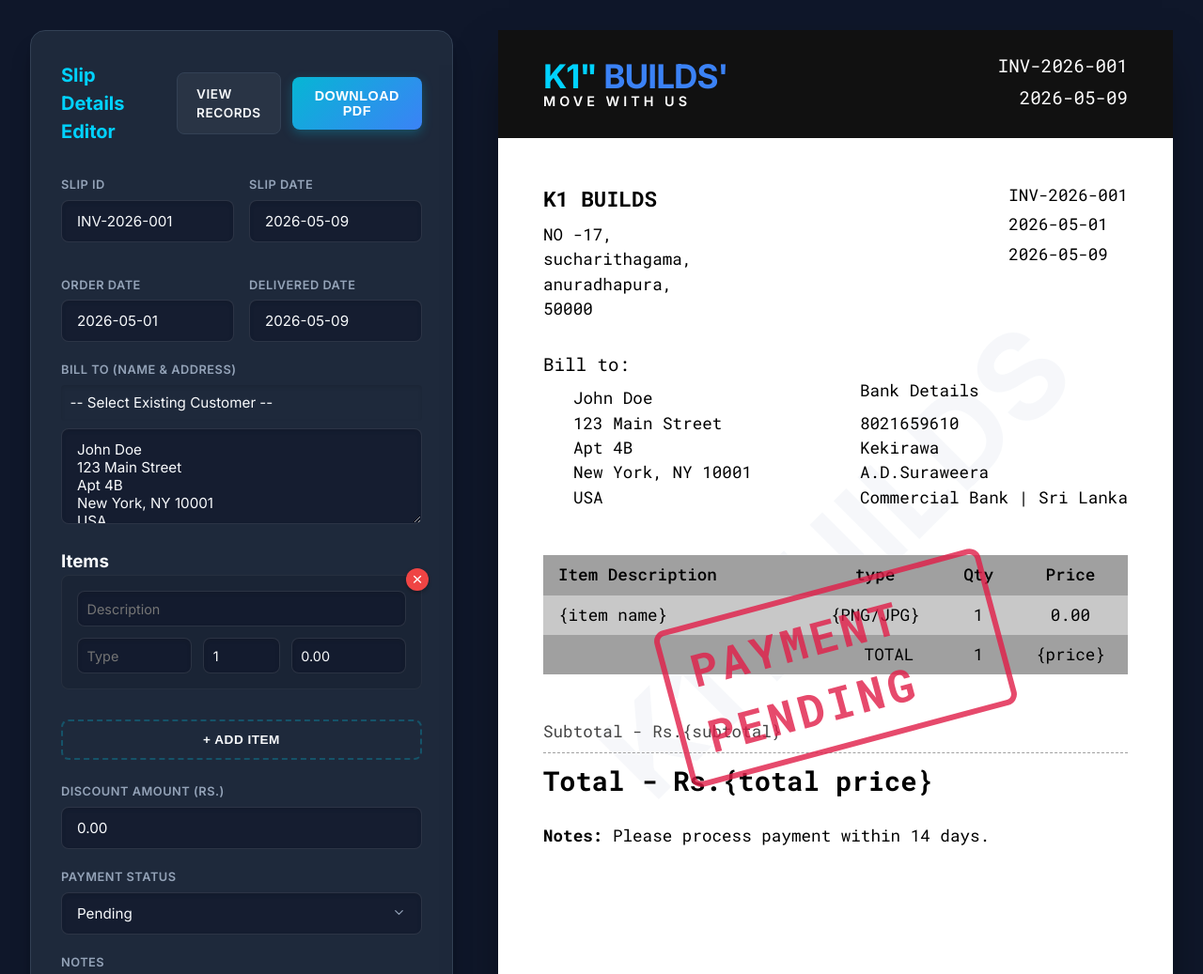
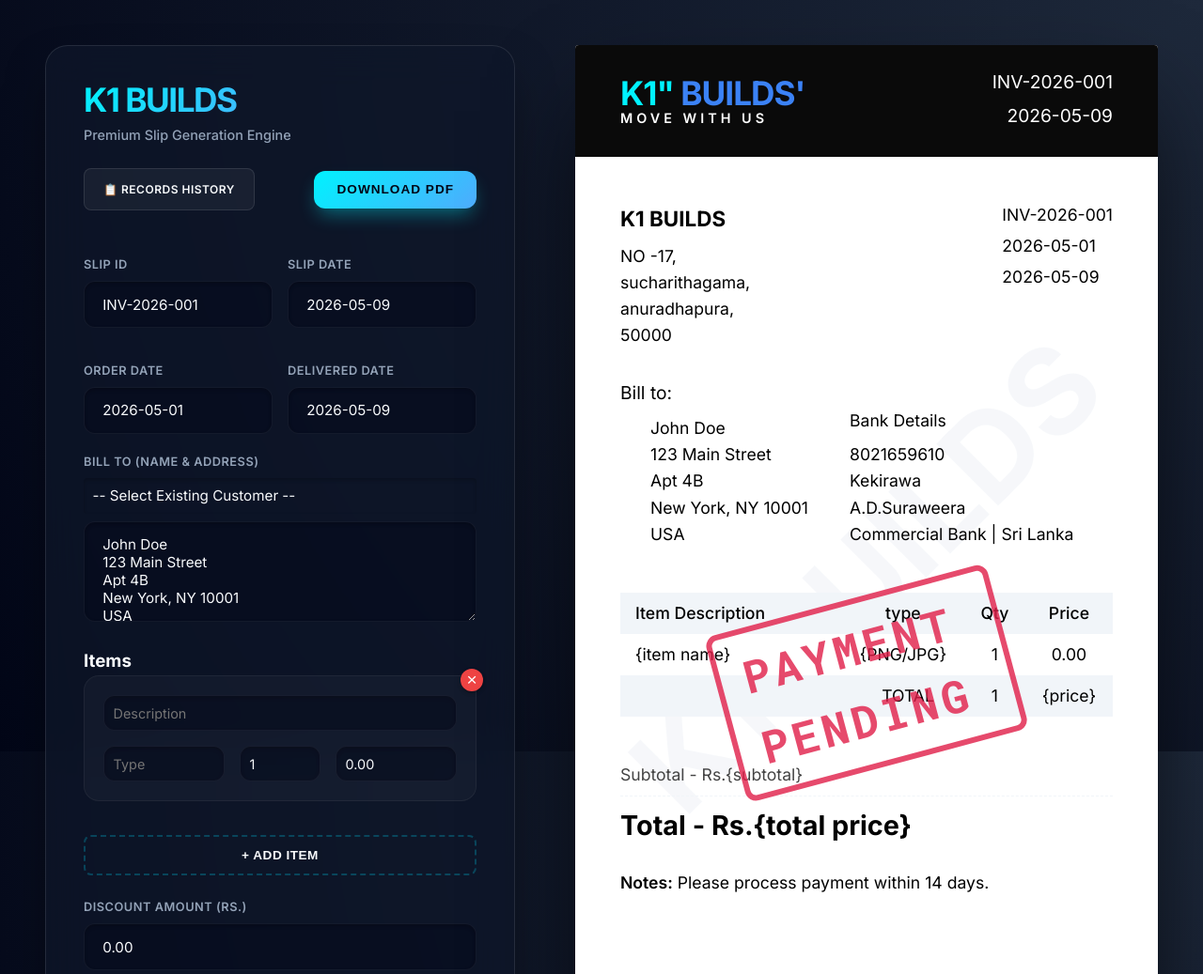
Before and after one commit to liyamuowner/KONE-Slip, a website with bundled scripts: page index.html in a window 1280 px wide. Shown: the top 1037 px of the page at 94% size. Built offline with nearby package versions, Linux system fonts and the light colour scheme; no server answers.

Commit message:
design: complete UI/UX overhaul with premium glassmorphism and modern branding

```diff
--- a/index.html
+++ b/index.html
@@ -13,13 +13,16 @@
     <div class="app-container">
         <!-- Editor Panel -->
         <section class="editor-panel">
-            <div class="panel-header">
-                <h2>Slip Details Editor</h2>
-                <div class="header-actions">
-                    <a href="dashboard.html" class="btn-secondary">View Records</a>
-                    <button id="download-btn" class="btn-primary">Download PDF</button>
+            <header class="panel-header" style="flex-direction: column; align-items: flex-start; gap: 1.5rem; margin-bottom: 3rem;">
+                <div>
+                    <h1 style="font-size: 2.2rem; font-weight: 900; background: linear-gradient(135deg, #00f2fe, #4facfe); -webkit-background-clip: text; -webkit-text-fill-color: transparent; letter-spacing: -1.5px; line-height: 1;">K1 BUILDS</h1>
+                    <p style="color: var(--text-muted); font-size: 0.9rem; margin-top: 0.5rem; font-weight: 500;">Premium Slip Generation Engine</p>
                 </div>
-            </div>
+                <div class="header-actions" style="width: 100%; justify-content: space-between;">
+                    <a href="dashboard.html" class="btn-secondary" style="font-size: 0.75rem;">📋 Records History</a>
+                    <button id="download-btn" class="btn-primary" style="padding: 0.8rem 1.5rem;">Download PDF</button>
+                </div>
+            </header>
 
             <div class="form-container">
                 <div class="grid-2">
--- a/style.css
+++ b/style.css
@@ -1,19 +1,24 @@
 :root {
-    --primary: #00d2ff;
-    --secondary: #3a7bd5;
-    --bg-dark: #0f172a;
-    --panel-bg: #1e293b;
+    --primary: #00f2fe;
+    --primary-glow: rgba(0, 242, 254, 0.3);
+    --secondary: #4facfe;
+    --accent: #f093fb;
+    --bg-dark: #020617;
+    --panel-bg: rgba(30, 41, 59, 0.5);
+    --glass-bg: rgba(15, 23, 42, 0.7);
+    --glass-border: rgba(255, 255, 255, 0.1);
     --text-light: #f8fafc;
     --text-muted: #94a3b8;
-    --border: #334155;
+    --border: rgba(255, 255, 255, 0.1);
     --paper-white: #ffffff;
     --paper-text: #000000;
-    --black-header: #111111;
-    --cyan-brand: #00d2ff;
-    --table-header: #a0a0a0;
-    --table-row-1: #c8c8c8;
-    --table-row-2: #e0e0e0;
-    --shadow-premium: 0 20px 25px -5px rgb(0 0 0 / 0.3), 0 8px 10px -6px rgb(0 0 0 / 0.3);
+    --black-header: #0a0a0a;
+    --cyan-brand: #00f2fe;
+    --table-header: #f1f5f9;
+    --table-row-1: #ffffff;
+    --table-row-2: #f8fafc;
+    --shadow-premium: 0 25px 50px -12px rgba(0, 0, 0, 0.5);
+    --transition: all 0.4s cubic-bezier(0.4, 0, 0.2, 1);
 }
 
 * {
@@ -23,33 +28,40 @@
 }
 
 body {
-    font-family: 'Inter', sans-serif;
-    background-color: var(--bg-dark);
+    font-family: 'Inter', system-ui, sans-serif;
+    background: radial-gradient(circle at top right, #1e293b, #020617);
+    background-attachment: fixed;
     color: var(--text-light);
-    line-height: 1.5;
-}
-
-.mono-text {
-    font-family: 'Roboto Mono', monospace;
+    line-height: 1.6;
+    overflow-x: hidden;
 }
 
 .app-container {
-    max-width: 1400px;
+    max-width: 1600px;
     margin: 0 auto;
-    padding: 2rem;
+    padding: 3rem;
     display: grid;
-    grid-template-columns: 450px 1fr;
-    gap: 3rem;
+    grid-template-columns: 500px 1fr;
+    gap: 4rem;
     align-items: start;
+    animation: fadeIn 0.8s ease-out;
+}
+
+@keyframes fadeIn {
+    from { opacity: 0; transform: translateY(20px); }
+    to { opacity: 1; transform: translateY(0); }
 }
 
 /* Editor Panel */
 .editor-panel {
-    background: var(--panel-bg);
-    border-radius: 16px;
-    padding: 2rem;
-    border: 1px solid var(--border);
+    background: var(--glass-bg);
+    backdrop-filter: blur(20px);
+    border-radius: 24px;
+    padding: 2.5rem;
+    border: 1px solid var(--glass-border);
     box-shadow: var(--shadow-premium);
+    position: sticky;
+    top: 3rem;
 }
 
 .panel-header {
@@ -97,17 +109,16 @@
 textarea,
 select {
     width: 100%;
-    background: rgba(15, 23, 42, 0.6);
-    border: 1px solid rgba(255, 255, 255, 0.1);
+    background: rgba(2, 6, 23, 0.4);
+    border: 1px solid rgba(255, 255, 255, 0.05);
     color: var(--text-light);
-    border-radius: 8px;
-    padding: 0.75rem 1rem;
-    font-family: 'Inter', sans-serif;
+    border-radius: 12px;
+    padding: 0.9rem 1.2rem;
+    font-family: inherit;
     font-size: 0.95rem;
-    transition: all 0.2s ease-in-out;
+    transition: var(--transition);
     outline: none;
-    box-shadow: inset 0 2px 4px rgba(0, 0, 0, 0.1);
-    color-scheme: dark;
+    box-shadow: inset 0 2px 4px rgba(0, 0, 0, 0.2);
 }
 
 input[type="text"]:focus,
@@ -115,8 +126,9 @@
 textarea:focus,
 select:focus {
     border-color: var(--primary);
-    background: rgba(15, 23, 42, 0.9);
-    box-shadow: 0 0 0 3px rgba(0, 210, 255, 0.15), inset 0 2px 4px rgba(0, 0, 0, 0.1);
+    background: rgba(2, 6, 23, 0.6);
+    box-shadow: 0 0 0 4px var(--primary-glow), inset 0 2px 4px rgba(0, 0, 0, 0.2);
+    transform: translateY(-1px);
 }
 
 /* Custom Scrollbar for Textareas */
@@ -149,24 +161,28 @@
 }
 
 .btn-primary {
-    background: linear-gradient(135deg, #06b6d4, #3b82f6);
-    color: #fff;
+    background: linear-gradient(135deg, var(--primary), var(--secondary));
+    color: #020617;
     border: none;
-    padding: 0.75rem 1.5rem;
-    border-radius: 8px;
-    font-weight: 600;
+    padding: 0.9rem 1.8rem;
+    border-radius: 12px;
+    font-weight: 700;
     cursor: pointer;
-    transition: all 0.3s ease;
-    box-shadow: 0 4px 12px rgba(6, 182, 212, 0.3);
+    transition: var(--transition);
+    box-shadow: 0 10px 20px -5px rgba(0, 242, 254, 0.4);
     text-transform: uppercase;
-    letter-spacing: 0.5px;
-    font-size: 0.9rem;
+    letter-spacing: 1px;
+    font-size: 0.85rem;
 }
 
 .btn-primary:hover {
-    transform: translateY(-2px);
-    box-shadow: 0 6px 16px rgba(6, 182, 212, 0.5);
-    background: linear-gradient(135deg, #08c2e0, #4f90f7);
+    transform: translateY(-3px) scale(1.02);
+    box-shadow: 0 15px 30px -5px rgba(0, 242, 254, 0.6);
+    filter: brightness(1.1);
+}
+
+.btn-primary:active {
+    transform: translateY(-1px);
 }
 
 .btn-secondary {
@@ -211,14 +227,21 @@
 .item-row {
     display: grid;
     grid-template-columns: 1.5fr 1fr 1.5fr;
-    gap: 0.75rem;
-    margin-bottom: 1rem;
+    gap: 1rem;
+    margin-bottom: 1.25rem;
     align-items: center;
-    background: rgba(0, 0, 0, 0.1);
-    padding: 1rem;
-    border-radius: 8px;
+    background: rgba(255, 255, 255, 0.03);
+    padding: 1.25rem;
+    border-radius: 16px;
     border: 1px solid rgba(255, 255, 255, 0.05);
     position: relative;
+    transition: var(--transition);
+}
+
+.item-row:hover {
+    background: rgba(255, 255, 255, 0.06);
+    border-color: rgba(255, 255, 255, 0.1);
+    transform: translateX(5px);
 }
 
 .item-row .item-desc {
@@ -269,10 +292,11 @@
     margin: 0 auto;
     position: relative;
     overflow: hidden;
-    box-shadow: 0 25px 50px -12px rgba(0, 0, 0, 0.5);
-    min-height: 1131px; /* Approx A4 height for 800px width */
+    box-shadow: 0 50px 100px -20px rgba(0, 0, 0, 0.8);
+    min-height: 1131px;
     display: flex;
     flex-direction: column;
+    border-radius: 4px;
 }
 
 .watermark-text-bg {
@@ -602,16 +626,17 @@
 }
 
 .modal-content {
-    background: var(--panel-bg);
-    margin: 5% auto;
-    padding: 2.5rem;
-    border: 1px solid var(--border);
-    width: 90%;
-    max-width: 800px;
-    border-radius: 20px;
-    box-shadow: 0 25px 50px -12px rgba(0, 0, 0, 0.6);
+    background: #020617;
+    background-image: radial-gradient(circle at top right, #1e293b, #020617);
+    margin: 3% auto;
+    padding: 3rem;
+    border: 1px solid var(--glass-border);
+    width: 95%;
+    max-width: 900px;
+    border-radius: 32px;
+    box-shadow: 0 50px 100px -20px rgba(0, 0, 0, 0.9);
     position: relative;
-    animation: modalSlideUp 0.4s cubic-bezier(0.4, 0, 0.2, 1);
+    animation: modalSlideUp 0.5s cubic-bezier(0.16, 1, 0.3, 1);
 }
 
 @keyframes modalSlideUp {
```
Also changed, not shown: dashboard.html (+58 -6 lines).
